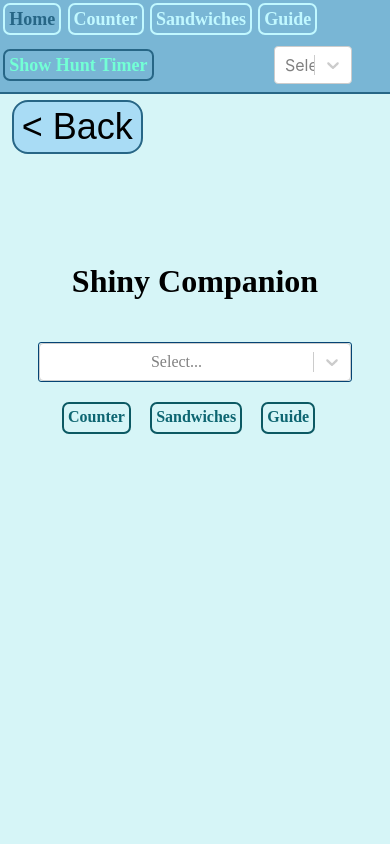
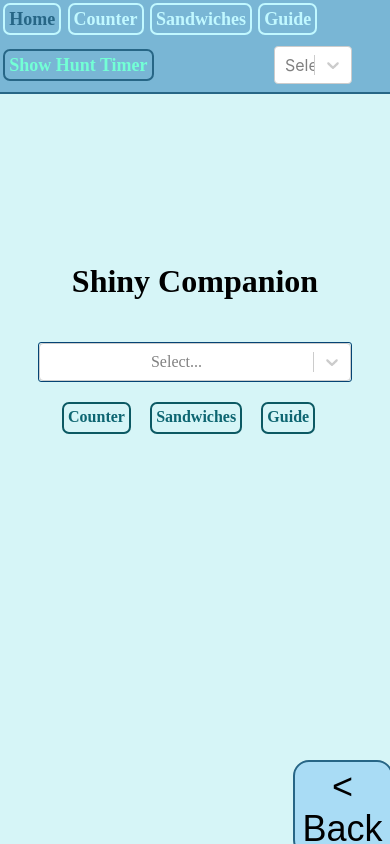
Before and after one commit to ShinyHelper/ShinyHuntingCompanion_SV, a React (Create React App) app: page / in a window 390 px wide. Built offline with nearby package versions, Linux system fonts and the light colour scheme; no server answers.

Commit message:
More mobile edits

```diff
--- a/src/App.css
+++ b/src/App.css
@@ -386,4 +386,9 @@ button img{
     width: 80dvw;
   }
 
+  #returnButton{
+    top: 90%;
+    left: 75dvw;
+  }
+
 }
```
